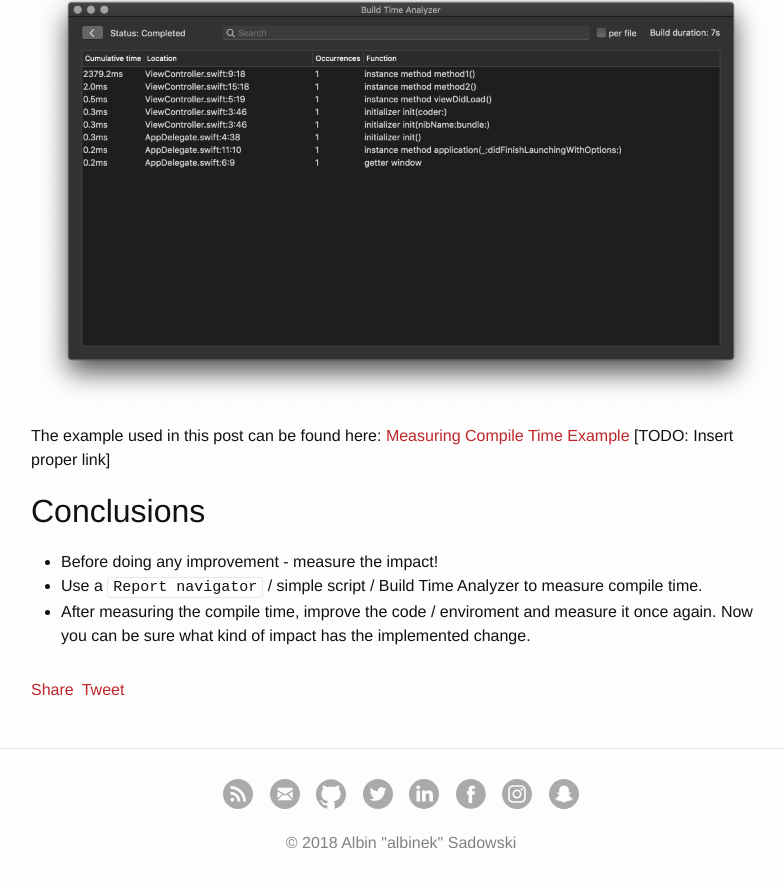
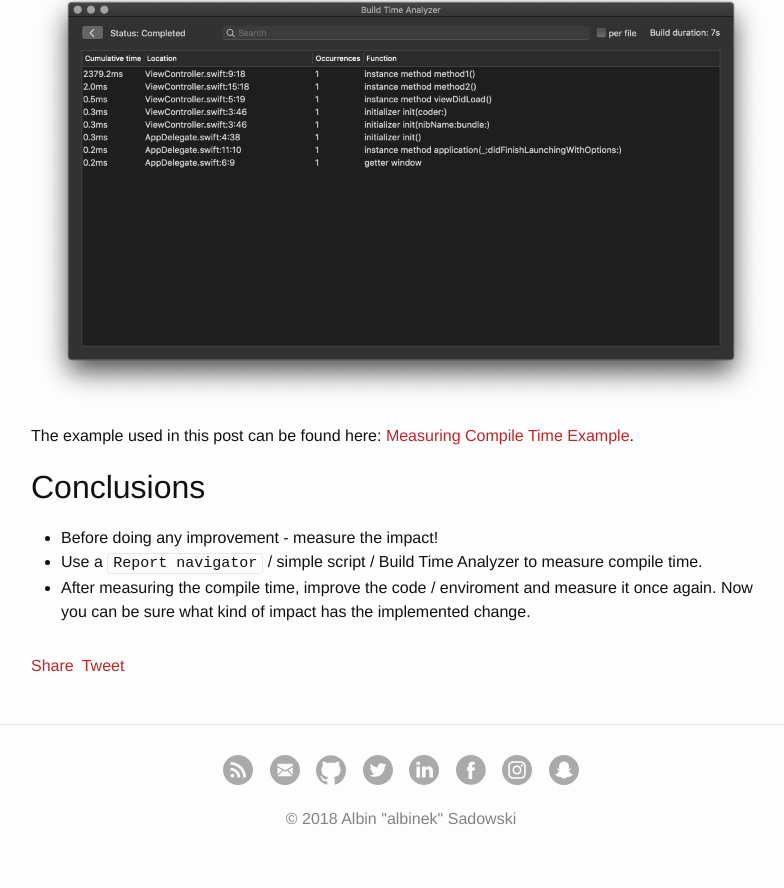
Before and after one commit to albinekcom/albinekcom.github.io, a Jekyll site: the page built from _posts/2019-03-25-measuring-compile-time.markdown, in a window 1280 px wide and 900 px high, scrolled down 2938 px. Shown: the top 888 px of the window, without its empty margins (239-1023 px from the left). Built offline with Jekyll 4.4.1, drawn with Linux system fonts in a browser that asks for light colours; comment, search, counter and statistics services are not loaded.

Commit message:
Improve last article

```diff
--- a/_posts/2019-03-25-measuring-compile-time.markdown
+++ b/_posts/2019-03-25-measuring-compile-time.markdown
@@ -56,7 +56,7 @@
 
 ![Example of usage "Build Time Analyzer for Xcode" tool](/assets/img/post/measuring-compile-time-3.png)
 
-The example used in this post can be found here: [Measuring Compile Time Example](https://github.com/RobertGummesson/BuildTimeAnalyzer-for-Xcode) [TODO: Insert proper link]
+The example used in this post can be found here: [Measuring Compile Time Example](https://github.com/albinekcom/MeasuringCompileTimeExample).
 
 ## Conclusions
 
```
